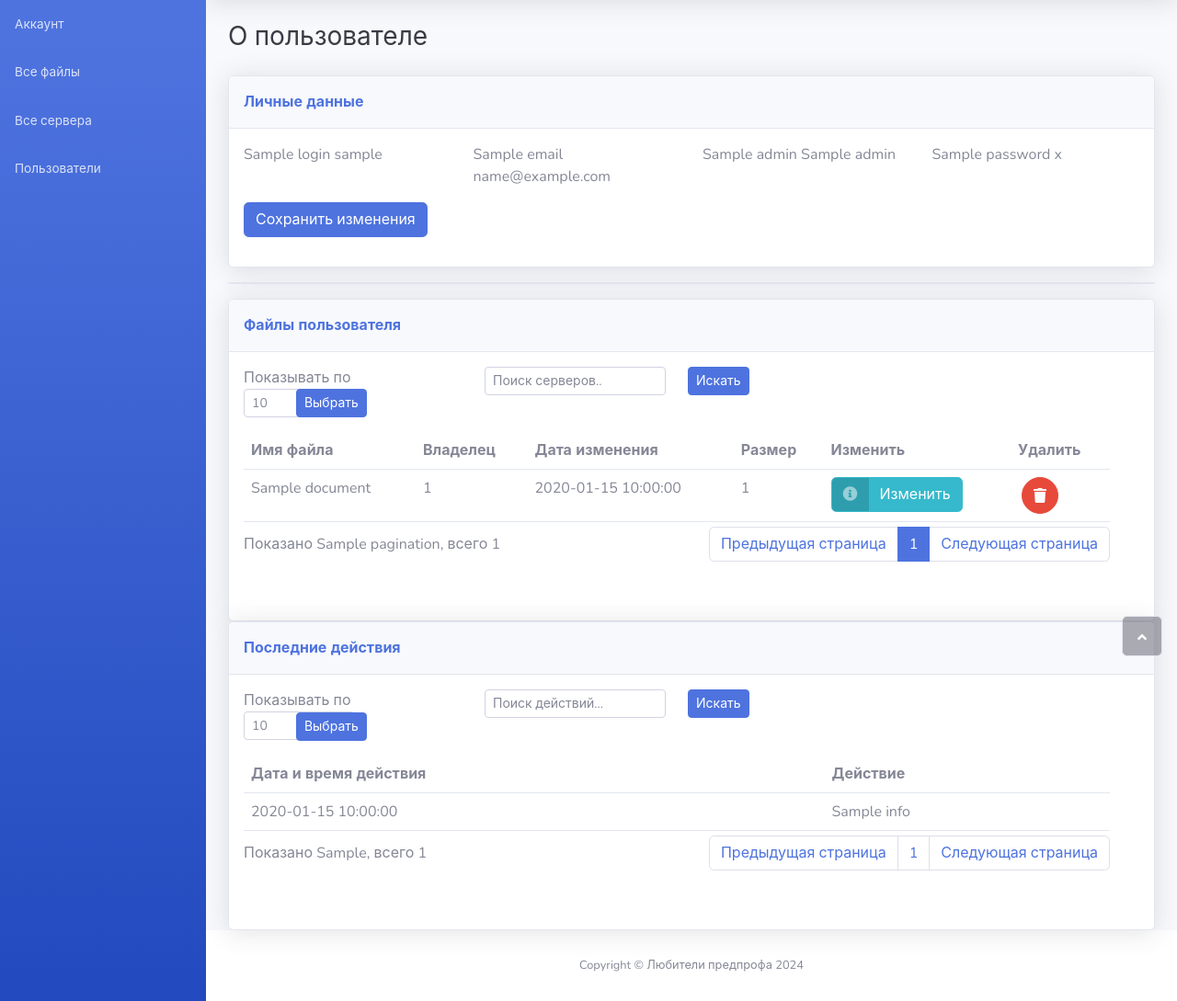
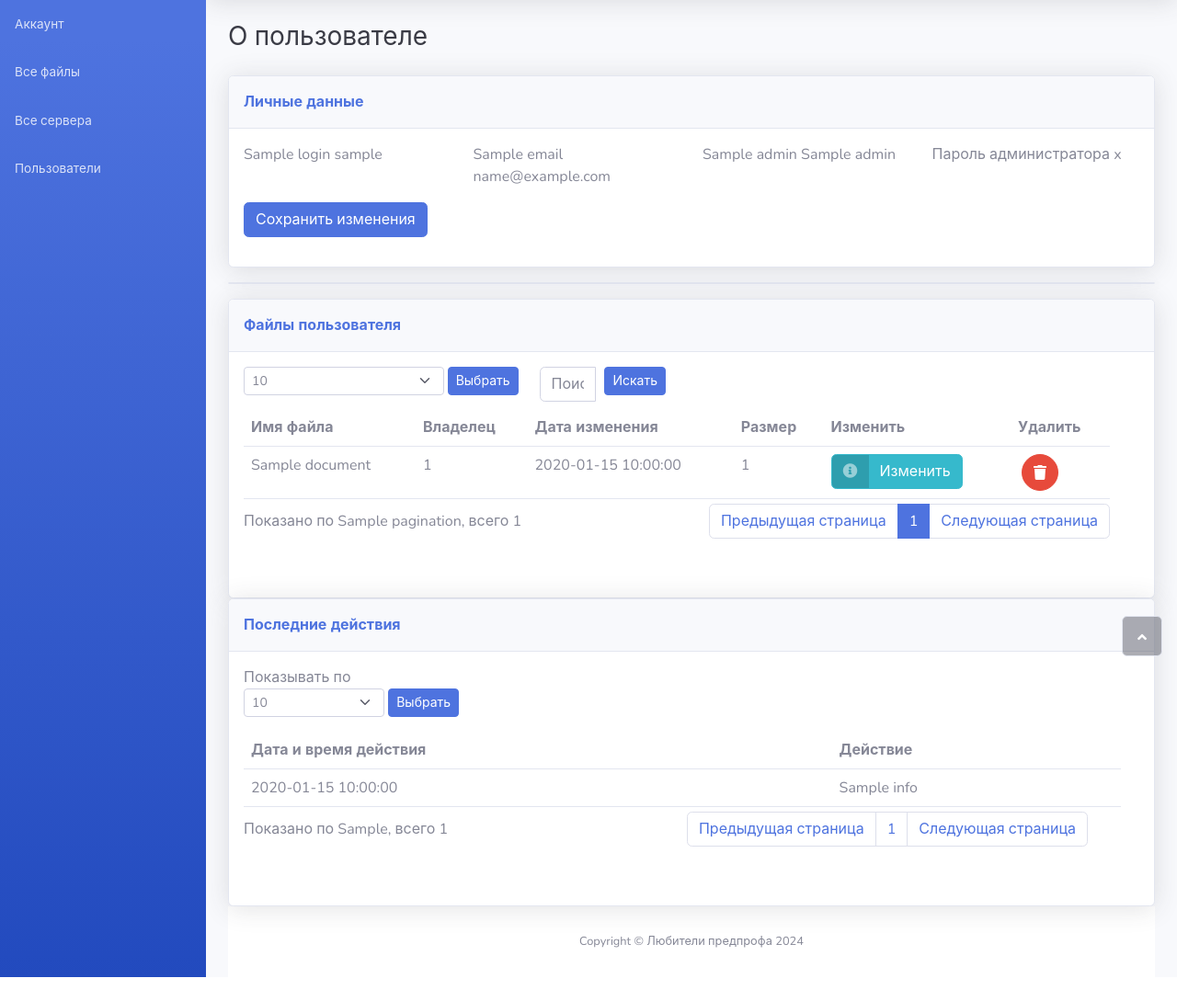
Before and after one commit to Cyber-Zhaba/storage, a Python web app: template templates/admin_pages/about_user.html in a window 1280 px wide. Shown: the part 70-1159 px from the top of the page at 92% size. After the commit the page ends 1133 px from the top, so only its background shows below. Run offline with Jinja, Linux system fonts and the light colour scheme; the template is opened without the code that fills it: most values are stand-ins (such as "Sample title", 1, 10 or a date in 2020); some libraries are stand-ins or nearby versions.

Commit message:
fix some problems

```diff
--- a/storage_communication.py
+++ b/storage_communication.py
@@ -16,10 +16,8 @@ basicConfig(
 BATCH_SIZE = 1024
 
 debug_storages = [
-    {"host": "127.0.0.1", "port": 1111},
-    {"host": "127.0.0.1", "port": 2222},
-    {"host": "127.0.0.1", "port": 3333},
-    {"host": "127.0.0.1", "port": 4444},
+    {"host": "127.0.0.1", "port": 3000},
+    {"host": "127.0.0.1", "port": 8000},
 ]
 
 
--- a/templates/admin_pages/about_server.html
+++ b/templates/admin_pages/about_server.html
@@ -104,9 +104,8 @@
                     <div class="card-body pe-xl-5 pb-xl-5">
                         <div class="row">
                             <div class="col-md-6 col-lg-4 col-xl-3 text-nowrap">
-                                <div id="dataTable_length" class="dataTables_length" aria-controls="dataTable"><label
-                                        class="form-label form-label">Показывать по&nbsp;<select
-                                        class="form-select-sm d-inline-block form-select" style="margin-right: -68px;">
+                                <div id="dataTable_length" class="dataTables_length" aria-controls="dataTable">
+                                    <select class="form-select-sm d-inline-block form-select" style="margin-right: -68px;">
                                     <option value="10" selected="">10</option>
                                     <option value="25">25</option>
                                     <option value="50">50</option>
--- a/templates/admin_pages/about_user.html
+++ b/templates/admin_pages/about_user.html
@@ -99,7 +99,7 @@
                                                 </div>
                                             </div>
                                             <div class="col">
-                                                <div class="mb-3"> {{ form_1.password.label }}
+                                                <div class="mb-3"> <a>Пароль администратора</a>
                                                     {{ form_1.password(class="form-control", type="password") }}
                                                     {% for error in form_1.password.errors %}
                                                         <div class="alert alert-danger" role="alert"> {{ error }}</div>
@@ -133,12 +133,11 @@
                     <div class="card-body pe-xl-5 pb-xl-5">
                         <div class="row">
                             <div class="col-md-6 col-lg-4 col-xl-3 col-xxl-3 text-nowrap">
-                                <div id="dataTable_length" class="dataTables_length" aria-controls="dataTable"><label
-                                        class="form-label form-label">Показывать по&nbsp;
+                                <div id="dataTable_length" class="dataTables_length" aria-controls="dataTable">
                                     <form action="" method="get">
                                         <select name="pag"
                                                 class="form-select-sm d-inline-block form-select"
-                                                style="margin-right: -68px;">
+                                                style="margin-right: 0px;">
                                             <option value="10" {% if selected== 10 %} selected {% endif %}>10</option>
                                             <option value="25" {% if selected== 25 %} selected {% endif %}>25</option>
                                             <option value="50" {% if selected== 50 %} selected {% endif %}>50</option>
@@ -183,14 +182,20 @@
                                 </label></div>
                             </div>
                             <div class="col-md-6 col-xl-3 col-xxl-2">
-                                <div class="text-md-end dataTables_filter" id="dataTable_filter"><label
-                                        class="form-label form-label"><input class="form-control-sm form-control"
-                                                                             type="search" aria-controls="dataTable"
-                                                                             placeholder="Поиск серверов.."></label>
-                                </div>
-                            </div>
-                            <div class="col">
-                                <button class="btn btn-primary btn-sm" type="submit">Искать</button>
+                                <div class="col">
+                                        <form action="" method="get" class="form-inline">
+                                            <div class="form-group">
+                                                <div class="input-group">
+                                                    <input class="form-control" name="search"
+                                                           placeholder="Поиск файлов.." style="margin-right: 10px; margin-left: 80px;">
+                                                    <div class="input-group-append">
+                                                        <button type="submit" class="btn btn-primary btn-sm">Искать
+                                                        </button>
+                                                    </div>
+                                                </div>
+                                            </div>
+                                        </form>
+                                    </div>
                             </div>
                         </div>
                         <div class="table-responsive table mt-2" id="dataTable-1" role="grid"
@@ -229,7 +234,7 @@
                         </div>
                         <div class="row">
                             <div class="col-md-6 align-self-center">
-                                <p id="dataTable_info" class="dataTables_info" role="status" aria-live="polite">Показано
+                                <p id="dataTable_info" class="dataTables_info" role="status" aria-live="polite">Показано по
                                     {{ pagination }}, всего {{ total_docs }}</p>
                             </div>
                             <div class="col-md-6">
@@ -272,7 +277,7 @@
                                                                                                           method="get">
                                     <select name="pag1"
                                             class="form-select-sm d-inline-block form-select"
-                                            style="margin-right: -68px;">
+                                            style="margin-right: 0px;">
                                         <option value="10" {% if selected_1== 10 %} selected {% endif %}>10</option>
                                         <option value="25" {% if selected_1== 25 %} selected {% endif %}>25</option>
                                         <option value="50" {% if selected_1== 50 %} selected {% endif %}>50</option>
@@ -282,16 +287,6 @@
                                     <button type="submit" class="btn btn-primary btn-sm">Выбрать</button>
                                 </form>
                                 </label></div>
-                            </div>
-                            <div class="col-md-6 col-lg-3 col-xl-3">
-                                <div class="text-md-end dataTables_filter" id="dataTable_filter-1"><label
-                                        class="form-label form-label form-label"><input
-                                        class="form-control-sm form-control" type="search" aria-controls="dataTable"
-                                        placeholder="Поиск действий..."></label></div>
-                            </div>
-                            <div class="col">
-                                <button class="btn btn-primary btn-sm" type="submit">Искать</button>
-                            </div>
                         </div>
                         <div class="table-responsive table mt-2" id="dataTable-2" role="grid"
                              aria-describedby="dataTable_info"
@@ -315,7 +310,7 @@
                         </div>
                         <div class="row">
                             <div class="col-md-6 align-self-center">
-                                <p id="dataTable_info" class="dataTables_info" role="status" aria-live="polite">Показано
+                                <p id="dataTable_info" class="dataTables_info" role="status" aria-live="polite">Показано по
                                     {{ pagination_1 }}, всего {{ total_docs_1 }}</p>
                             </div>
                             <div class="col-md-6">
--- a/templates/user_pages/user_work_with_file.html
+++ b/templates/user_pages/user_work_with_file.html
@@ -18,9 +18,9 @@
 <body id="page-top">
     <div id="wrapper">
         <nav class="navbar align-items-start navbar-dark sidebar sidebar-dark accordion bg-gradient-primary p-0">
-            <div class="container-fluid p-0"><a class="navbar-brand d-flex justify-content-center align-items-center sidebar-brand m-0" href="#">
+            <div class="container-fluid p-0"><a class="navbar-brand d-flex justify-content-center align-items-center sidebar-brand m-0" href="/">
                     <div class="sidebar-brand-icon rotate-n-15"></div>
-                    <div class="sidebar-brand-text mx-3"><span style="font-size:12px;">Любители предпрофа</span></div>
+                    <div class="sidebar-brand-text mx-3" ><span style="font-size:12px;">Любители предпрофа</span></div>
                 </a>
                 <hr class="sidebar-divider my-0">
                 <ul class="navbar-nav text-light" id="accordionSidebar">
@@ -28,7 +28,7 @@
                     <li class="nav-item"><a class="nav-link" href="/user_profile/{{ user_id }}"><span>Аккаунт</span></a>
                 </li>
                     <li class="nav-item"><a class="nav-link"
-                                            href="/user_table_files/{{ user_id }}"><span>Все файлы</span></a></li>
+                                            href="/user_table_files/{{ user_id }}"><span>Мои файлы</span></a></li>
                 </ul>
                 <div class="text-center d-none d-md-inline"></div>
             </div>
```
Also changed, not shown: app.py (+14 -2 lines), templates/admin_pages/admin_table_files.html (+8 -11 lines), templates/admin_pages/admin_table_serv.html (+5 -7 lines), templates/admin_pages/admin_table_users.html (+21 -20 lines), templates/user_pages/user_table_files.html (+6 -7 lines).
